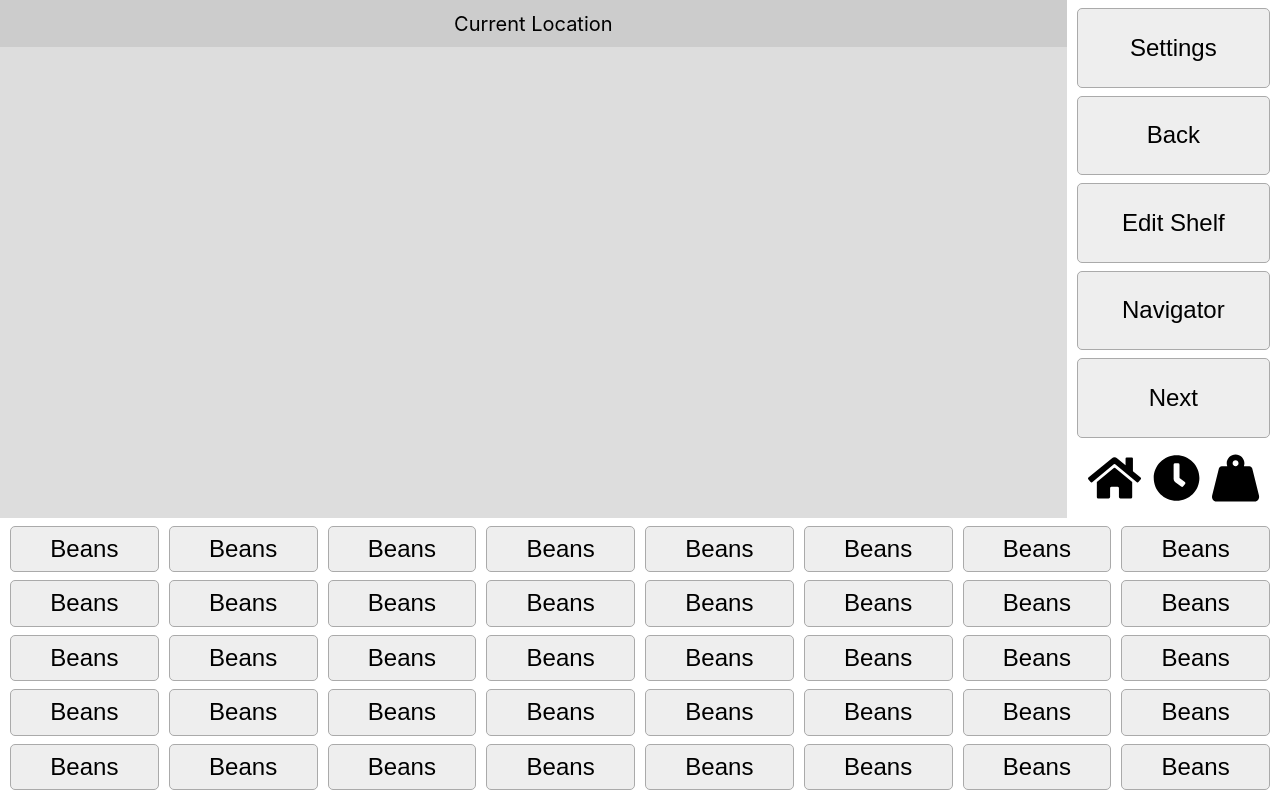
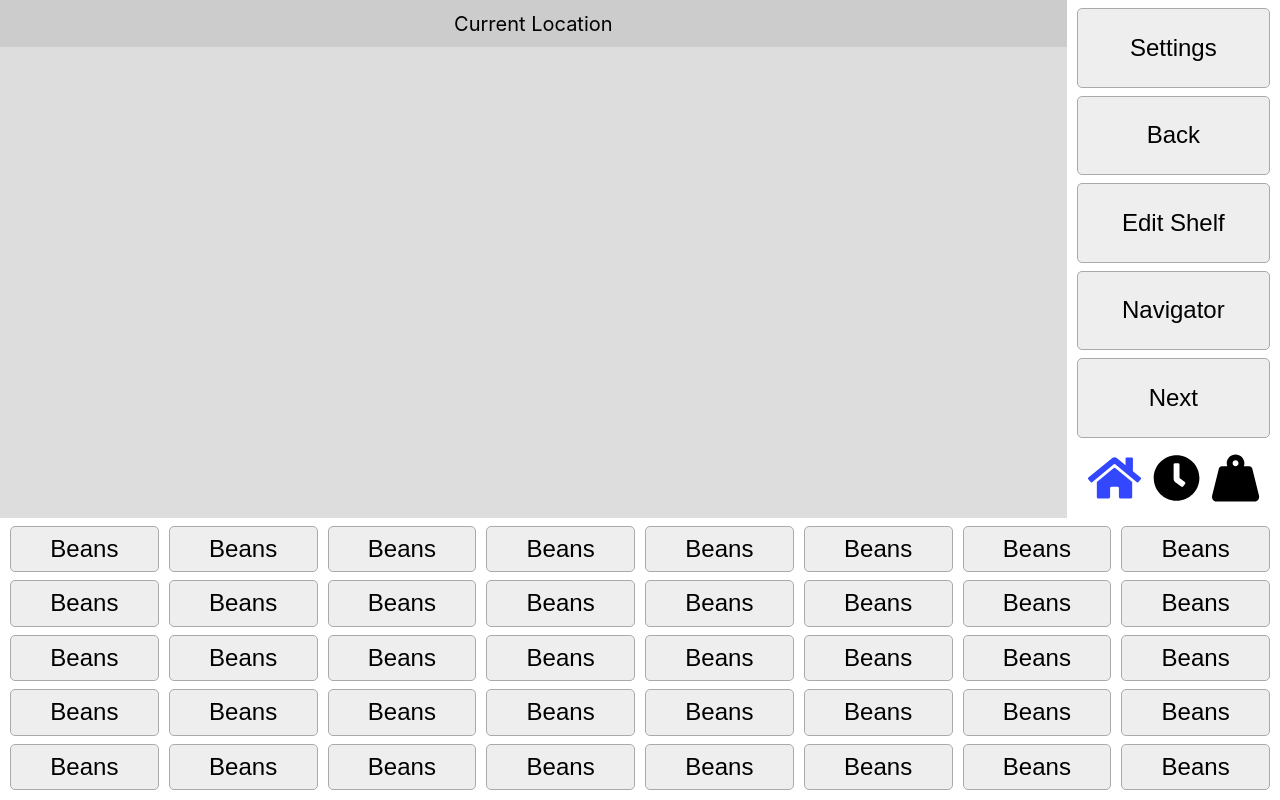
Before and after one commit to Kacper-Lubisz/TrayMaster, a React (Create React App) app: page / in a window 1280 px wide. Built offline with nearby package versions, Linux system fonts and the light colour scheme.

Commit message:
Recolour keyboard switch buttons to reflect keyboard state

```diff
--- a/src/BottomPanelComponent.tsx
+++ b/src/BottomPanelComponent.tsx
@@ -18,7 +18,7 @@ export class BottomPanelComponent extends React.Component<BottomPanelProps, any>
   numpad: KeyboardButtonProps[];
   numpadR: KeyboardButtonProps[];
 
-  constructor(props: any) {
+  constructor(props: BottomPanelProps) {
     super(props);
 
     // GENERATE KEYBOARD BUTTON STRUCTURES
--- a/src/SideBar.tsx
+++ b/src/SideBar.tsx
@@ -1,5 +1,6 @@
 import React from "react";
 import {KeyboardButtonProps, Keyboard} from "./keyboard";
+import {IconDefinition} from "@fortawesome/fontawesome-svg-core";
 import {FontAwesomeIcon} from "@fortawesome/react-fontawesome";
 import {faHome, faClock, faWeightHanging} from "@fortawesome/free-solid-svg-icons";
 
@@ -9,9 +10,32 @@ interface SideBarProps {
   keyboardSwitcher: (name: KeyboardName) => void
 }
 
-export class SideBar extends React.Component<SideBarProps> {
+interface SideBarState {
+  activeButton: KeyboardName
+}
+
+interface KeyboardSwitchBtnProps {
+  active: boolean,
+  onClick: any,
+  icon: IconDefinition
+}
+
+class KeyboardSwitchBtn extends React.Component<KeyboardSwitchBtnProps> {
   render() {
-    let buttons: KeyboardButtonProps[] = [
+    return (
+      <button className={this.props.active ? "active" : ""} onClick={(e) => this.props.onClick(e)}>
+        <FontAwesomeIcon icon={this.props.icon}/>
+      </button>
+    );
+  }
+}
+
+export class SideBar extends React.Component<SideBarProps, SideBarState> {
+  buttons: KeyboardButtonProps[];
+
+  constructor(props: SideBarProps) {
+    super(props);
+    this.buttons = [
       {
         name: "Settings",
         onClick: () => {
@@ -43,21 +67,31 @@ export class SideBar extends React.Component<SideBarProps> {
         }
       }
     ];
+    this.state = {
+      activeButton: "category"
+    };
+  }
 
+  changeKeyboard(name: KeyboardName) {
+    this.props.keyboardSwitcher(name);
+    this.setState({
+      ...this.state,
+      activeButton: name
+    });
+  }
+
+  render() {
     return (
       <div id="sideBar">
-        <Keyboard buttons={buttons} gridX={1}/>
+        <Keyboard buttons={this.buttons} gridX={1}/>
 
         <div id="kb-switcher">
-          <button onClick={() => this.props.keyboardSwitcher("category")}>
-            <FontAwesomeIcon icon={faHome}/>
-          </button>
-          <button onClick={() => this.props.keyboardSwitcher("expiry")}>
-            <FontAwesomeIcon icon={faClock}/>
-          </button>
-          <button onClick={() => this.props.keyboardSwitcher("weight")}>
-            <FontAwesomeIcon icon={faWeightHanging}/>
-          </button>
+          <KeyboardSwitchBtn active={(this.state.activeButton === "category")}
+                             onClick={() => this.changeKeyboard("category")} icon={faHome}/>
+          <KeyboardSwitchBtn active={(this.state.activeButton === "expiry")}
+                             onClick={() => this.changeKeyboard("expiry")} icon={faClock}/>
+          <KeyboardSwitchBtn active={(this.state.activeButton === "weight")}
+                             onClick={() => this.changeKeyboard("weight")} icon={faWeightHanging}/>
         </div>
       </div>
     );
--- a/src/styles/shelfview.scss
+++ b/src/styles/shelfview.scss
@@ -37,6 +37,10 @@
       flex-grow: 1;
       border: none;
       background: none;
+
+      &.active {
+        color: #3347ff;
+      }
 
       > svg {
         height: 100%;
```
